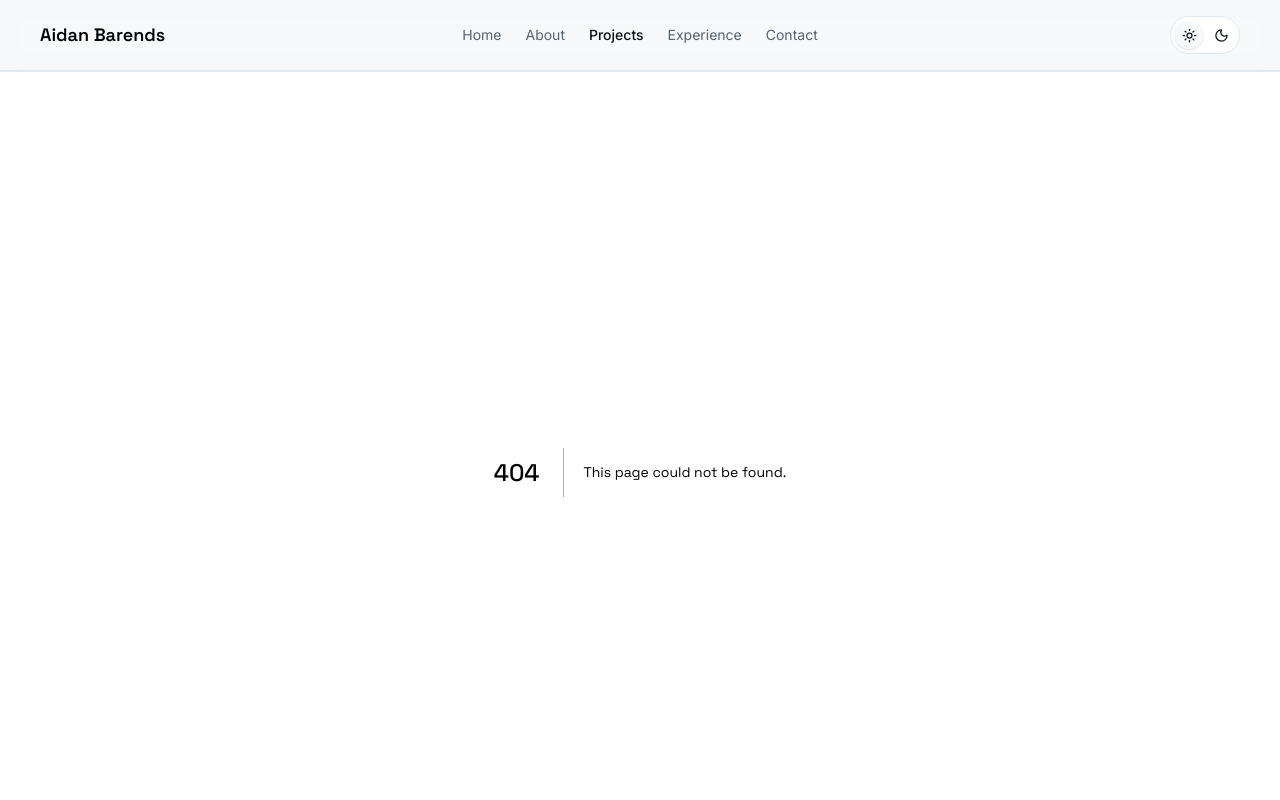
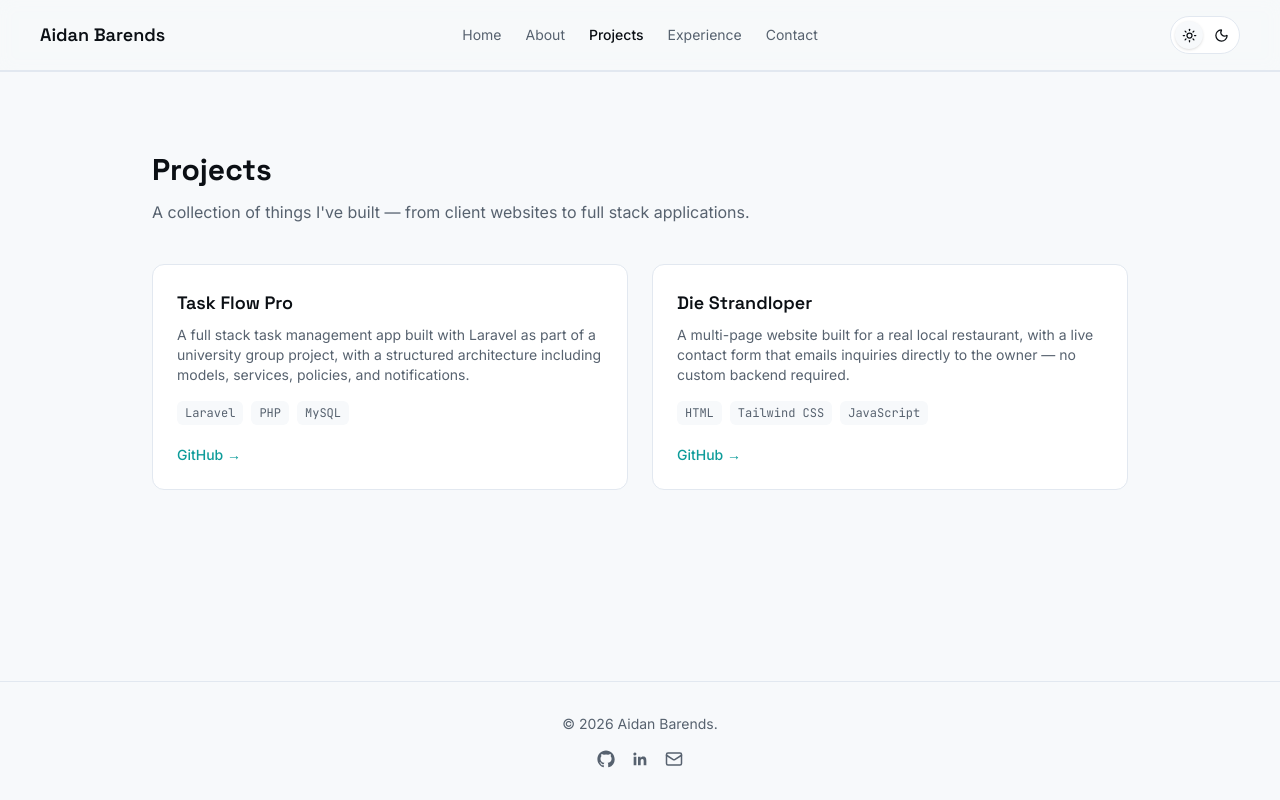
Before and after one commit to aidan-g-barends/Aidan-Barends-Portfolio, a Next.js app: page /projects in a window 1280 px wide. Before the commit this address had no page. Shown: the top 800 px of the page. Built offline with nearby package versions, Linux system fonts and the light colour scheme.

Commit message:
Add projects listing page and fixed the file structure

```diff
--- a/src/app/layout.tsx
+++ b/src/app/layout.tsx
@@ -1,8 +1,8 @@
 import type { Metadata } from "next";
 import { Space_Grotesk, Inter, JetBrains_Mono } from "next/font/google";
 import "./globals.css";
-import Navbar from "./components/Navbar";
-import Footer from "./components/Footer";
+import Navbar from "../components/Navbar";
+import Footer from "../components/Footer";
 
 
 const spaceGrotesk = Space_Grotesk({
--- a/src/app/page.tsx
+++ b/src/app/page.tsx
@@ -1,6 +1,6 @@
 import Link from "next/link";
-import { projects } from "./data/projects";
-import ProjectCard from "./components/ProjectCard";
+import { projects } from "../data/projects";
+import ProjectCard from "../components/ProjectCard";
 
 const skillGroups = [
   { label: "Languages", items: ["JavaScript", "TypeScript", "Java", "Python", "PHP", "SQL"] },
--- /dev/null
+++ b/src/app/projects/page.tsx
@@ -0,0 +1,20 @@
+import { projects } from "../../data/projects";
+import ProjectCard from "../../components/ProjectCard";
+
+export default function ProjectsPage() {
+  return (
+    <section className="mx-auto max-w-5xl px-6 py-20">
+      <h1 className="text-3xl font-bold">Projects</h1>
+      <p className="mt-3 max-w-2xl text-foreground-muted">
+        A collection of things I&apos;ve built — from client websites to full
+        stack applications.
+      </p>
+
+      <div className="mt-10 grid gap-6 sm:grid-cols-2">
+        {projects.map((project) => (
+          <ProjectCard key={project.slug} project={project} />
+        ))}
+      </div>
+    </section>
+  );
+}
```
Also changed, not shown: src/components/Footer.tsx (renamed from src/app/components/Footer.tsx), src/components/Navbar.tsx (renamed from src/app/components/Navbar.tsx), src/components/ProjectCard.tsx (renamed from src/app/components/ProjectCard.tsx), src/components/ThemeToggle.tsx (renamed from src/app/components/ThemeToggle.tsx), src/data/projects.ts (renamed from src/app/data/projects.ts).
